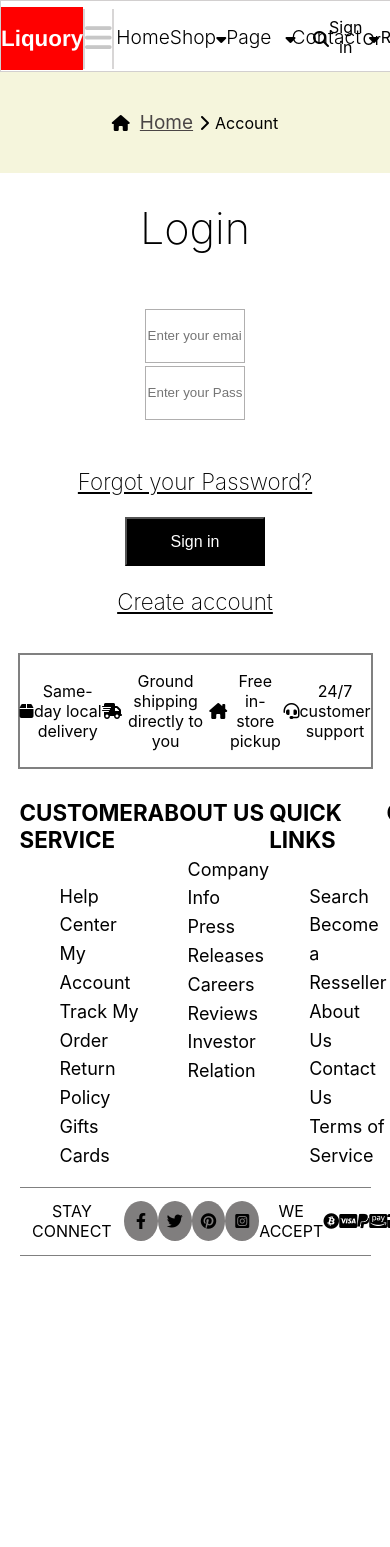
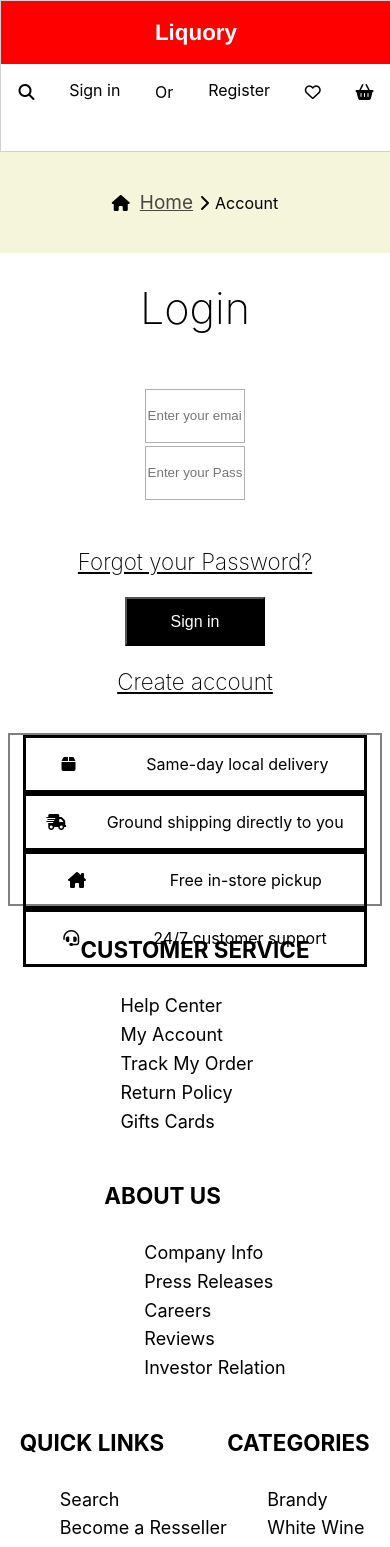
Before and after one commit to MALWICK/Drink-site, a React (Create React App) app: page /login in a window 390 px wide. Shown: the top 1547 px of the page. Before the commit the page ends 1264 px from the top, so only its background shows below. Built offline with nearby package versions, Linux system fonts and the light colour scheme.

Commit message:
working on my responsiveness

```diff
--- a/src/component/footer.module.css
+++ b/src/component/footer.module.css
@@ -58,7 +58,6 @@
   background-repeat: no-repeat;
   background-size: cover;
   height: 10vh;
-
 }
 
 .cont2__input input {
@@ -164,7 +163,7 @@
   border-radius: 50%;
 }
 
-.accept{
+.accept {
   width: 350px;
   height: 50px;
   display: flex;
@@ -173,7 +172,7 @@
   /* background-color: red; */
 }
 
-.careers{
+.careers {
   width: 500px;
   height: 50px;
   display: flex;
@@ -186,3 +185,51 @@
   color: gray;
   text-decoration: underline;
 }
+
+@media (max-width: 768px) {
+  .cont1 {
+    width: 95%;
+    height: 20vh;
+    display: flex;
+    flex-wrap: wrap;
+    align-items: center;
+  }
+
+  .cont_small1 {
+    width: 40vh;
+    display: flex;
+    border: 3px solid black;
+   /*  background-color: red; */
+  }
+
+  .cont_small2 {
+    width: 40vh;
+    display: flex;
+    border: 3px solid black;
+  }
+
+  .cont_small3 {
+    width: 40vh;
+    display: flex;
+    border: 3px solid black;
+  }
+
+  .cont_small4 {
+    width: 40vh;
+    display: flex;
+    border: 3px solid black;
+  }
+
+  .cont2 {
+    width: 90%;
+    display: flex;
+    flex-wrap: wrap;
+  }
+
+  .cont3{
+    width: 90%;
+    display: flex;
+    flex-wrap: wrap;
+  }
+
+}
--- a/src/component/header.module.css
+++ b/src/component/header.module.css
@@ -1,12 +1,12 @@
 .header {
   width: 100%;
   height: 70px;
-  border: 1px solid rgb(210, 207, 207);
+  border: 1px solid #d2cfcf;
   flex-wrap: wrap;
   display: flex;
   justify-content: space-between;
   align-items: center;
-  overflow: hidden;
+  /* overflow: hidden; */
 }
 
 .header p {
@@ -100,3 +100,31 @@
   align-items: center;
   /* background-color: aquamarine; */
 }
+
+@media (max-width: 768px) {
+  .header {
+    width: 100%;
+    height: 150px;
+    display: block;
+  }
+
+  .left_header {
+    width: 100%;
+  }
+
+  .liq_heading {
+    width: 100%;
+  }
+
+  .right_header {
+    width: 100%;
+  }
+
+  .menu,
+  .home,
+  .shop,
+  .page,
+  .contact {
+    display: none;
+  }
+}
--- a/src/pages/Home.module.css
+++ b/src/pages/Home.module.css
@@ -4,6 +4,7 @@
   justify-content: center;
   align-content: center;
   flex-direction: column;
+
   overflow: hidden;
 }
 
@@ -49,3 +50,10 @@
 .center__offer {
   color: #5b5a5a;
 }
+
+@media (max-width: 768px) {
+  .center {
+    display: none;
+  }
+
+}
--- a/src/pages/Login.jsx
+++ b/src/pages/Login.jsx
@@ -24,7 +24,7 @@ function Login() {
             placeholder="Enter your email ie. @gmail"
           />
           <input
-            type="text"
+            type="Password"
             className={Styles.form_control_password}
             placeholder="Enter your Password"
           />
--- a/src/pages/Login.module.css
+++ b/src/pages/Login.module.css
@@ -4,7 +4,7 @@
   justify-content: center;
   align-content: center;
   flex-direction: column;
-  overflow: hidden;
+ /*  overflow: hidden; */
 }
 
 .Login_des {
```
Lines whose indentation alone changed are shown as unchanged.
